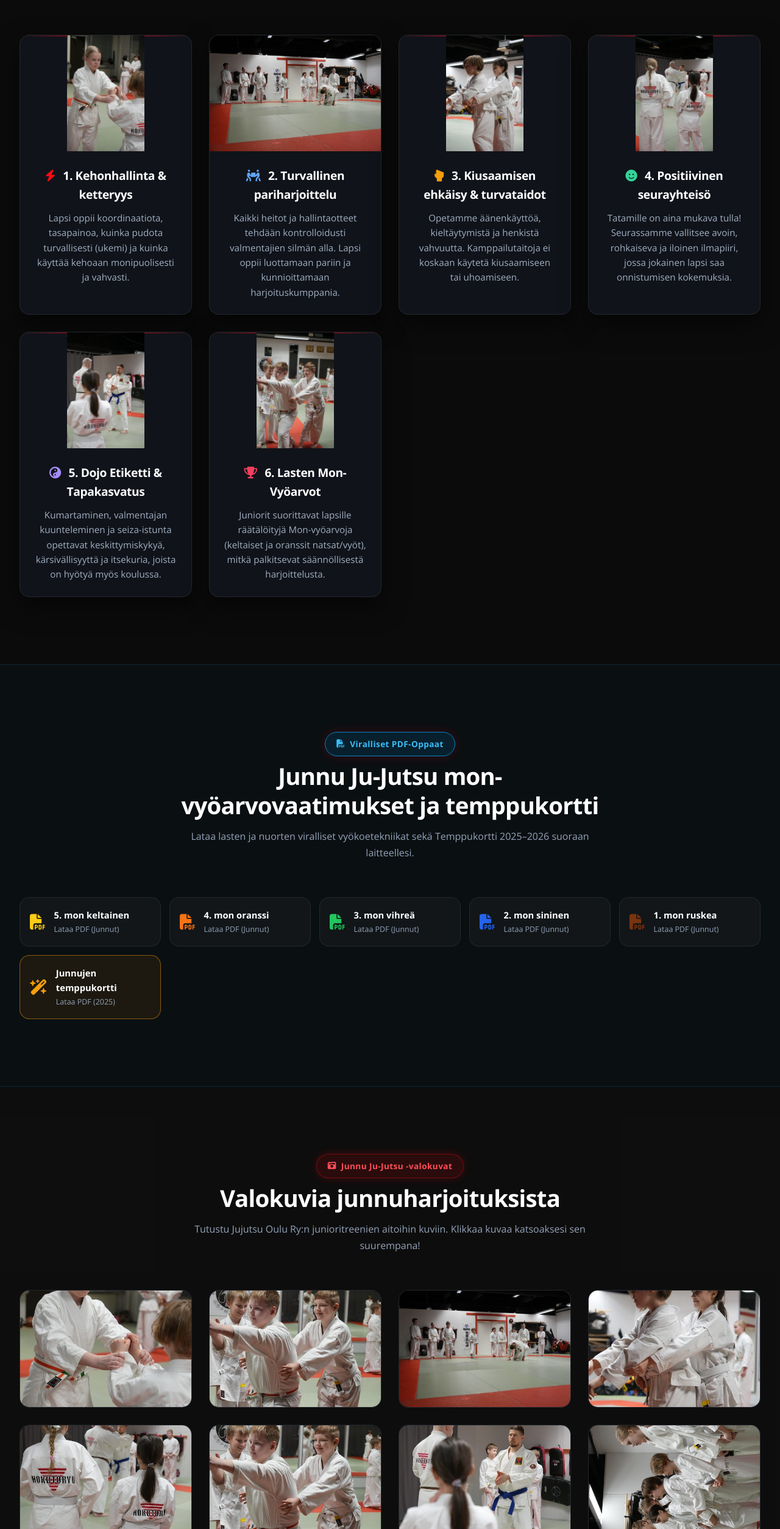
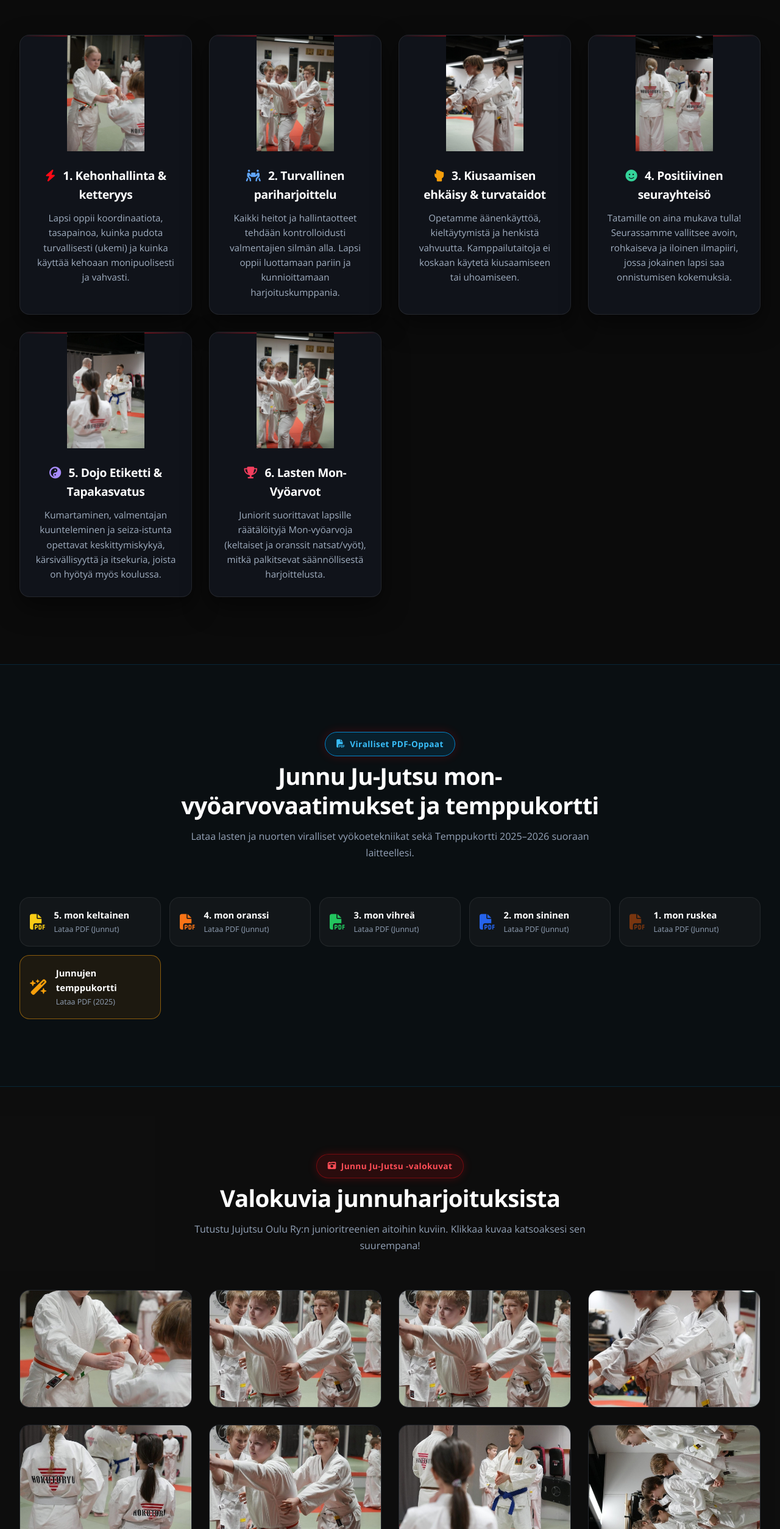
Before and after one commit to tftsakkinen-collab/oulun-jujutsu-redesign, a plain HTML site: page junnut.html in a window 1280 px wide. Shown: the part 1219-3726 px from the top of the page at 61% size. Drawn offline with nearby package versions, Linux system fonts and the light colour scheme.

Commit message:
fix(junnut): update Turvallinen pariharjoittelu photo to real 2 juniors pair technique photo (DSC04225.JPG)

```diff
--- a/junnut.html
+++ b/junnut.html
@@ -192,7 +192,7 @@
         <div class="glass-panel" style="padding: 0; overflow: hidden; display: flex; flex-direction: column; justify-content: space-between; height: 100%;">
           <div>
             <div style="height: 190px; overflow: hidden; position: relative;">
-              <img src="assets/Juniorit/DSC04191.JPG" alt="Turvallinen pariharjoittelu Junnut" style="width: 100%; height: 100%; object-fit: cover;">
+              <img src="assets/Juniorit/DSC04225.JPG" alt="Turvallinen pariharjoittelu Junnut" style="width: 100%; height: 100%; object-fit: cover;">
             </div>
             <div style="padding: 24px;">
               <h3 style="font-size: 1.2rem; margin-bottom: 10px; color: #ffffff; font-weight: 700;">
@@ -367,7 +367,7 @@
 
         <div class="gallery-item" data-category="juniors" data-title="Turvallinen Pariharjoitus Junnut" data-desc="Yhteistyö ja toisen kunnioittaminen.">
           <div class="gallery-img-wrapper">
-            <img src="assets/Juniorit/DSC04191.JPG" alt="Junnu Ju-Jutsu pariharjoitus" loading="lazy">
+            <img src="assets/Juniorit/DSC04225.JPG" alt="Junnu Ju-Jutsu pariharjoitus" loading="lazy">
             <div class="gallery-overlay">
               <div class="gallery-zoom-icon"><i class="fa-solid fa-magnifying-glass-plus"></i></div>
             </div>
```
